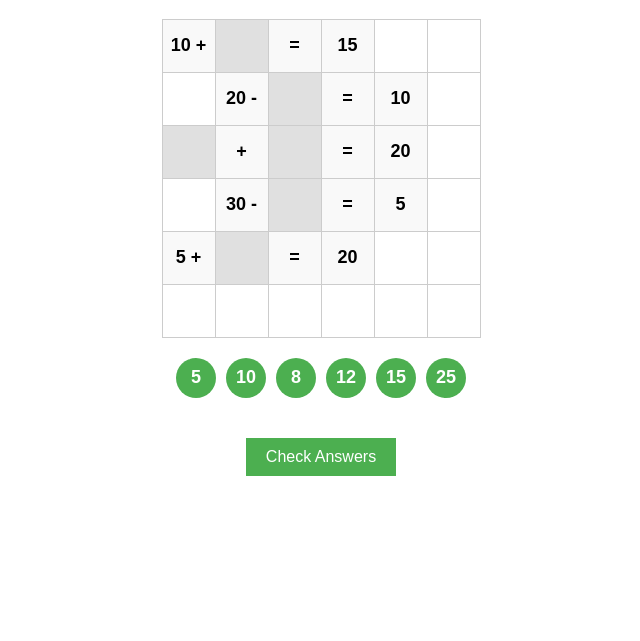
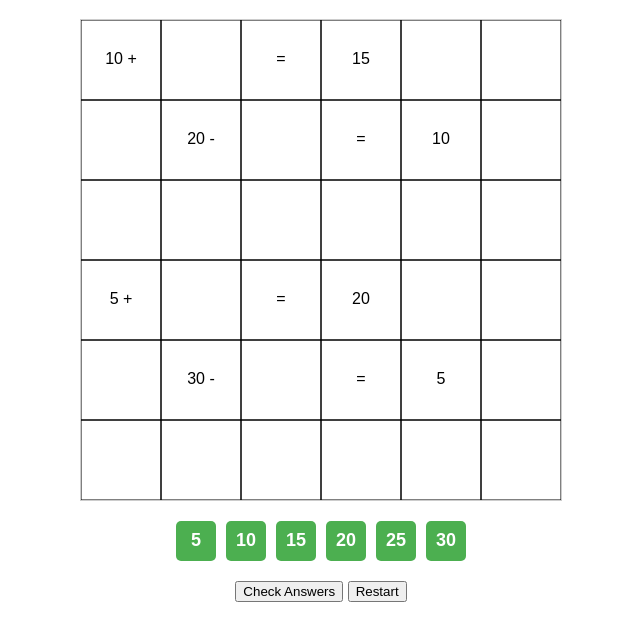
Before and after one commit to apisit0815/game, a plain HTML site: page index.html in a window 1280 px wide. Shown: the part 61-702 px from the top of the page, without its empty margins (319-959 px from the left). Drawn offline with Linux system fonts and the light colour scheme.

Commit message:
index.html

```diff
--- a/index.html
+++ b/index.html
@@ -10,39 +10,18 @@
       text-align: center;
       margin: 20px;
     }
-    table {
-      border-collapse: collapse;
+    canvas {
+      border: 1px solid #ccc;
+      display: block;
       margin: 20px auto;
-    }
-    td {
-      width: 50px;
-      height: 50px;
-      text-align: center;
-      vertical-align: middle;
-      border: 1px solid #ccc;
-      font-size: 18px;
-      font-weight: bold;
-      background-color: #f9f9f9;
-    }
-    td.empty {
-      background-color: #fff;
-    }
-    td.drop-zone {
-      background-color: #e0e0e0;
-    }
-    td.drop-zone[data-correct="true"] {
-      background-color: lightgreen;
-    }
-    td.drop-zone[data-correct="false"] {
-      background-color: lightcoral;
     }
     .number-bank {
       display: flex;
       justify-content: center;
-      margin: 20px;
       gap: 10px;
+      margin: 20px 0;
     }
-    .draggable {
+    .number {
       width: 40px;
       height: 40px;
       background-color: #4CAF50;
@@ -50,133 +29,145 @@
       display: flex;
       align-items: center;
       justify-content: center;
-      border-radius: 50%;
-      cursor: grab;
+      border-radius: 5px;
       font-size: 18px;
       font-weight: bold;
-    }
-    .draggable:active {
-      cursor: grabbing;
-    }
-    button {
-      margin-top: 20px;
-      padding: 10px 20px;
-      font-size: 16px;
-      background-color: #4CAF50;
-      color: white;
-      border: none;
-      cursor: pointer;
-    }
-    button:hover {
-      background-color: #45a049;
+      cursor: grab;
     }
   </style>
 </head>
 <body>
   <h1>Math Crossword Puzzle</h1>
-
-  <!-- Puzzle Grid -->
-  <table>
-    <tr>
-      <td>10 +</td>
-      <td class="drop-zone" data-answer="5"></td>
-      <td>=</td>
-      <td>15</td>
-      <td class="empty"></td>
-      <td class="empty"></td>
-    </tr>
-    <tr>
-      <td class="empty"></td>
-      <td>20 -</td>
-      <td class="drop-zone" data-answer="10"></td>
-      <td>=</td>
-      <td>10</td>
-      <td class="empty"></td>
-    </tr>
-    <tr>
-      <td class="drop-zone" data-answer="8"></td>
-      <td>+</td>
-      <td class="drop-zone" data-answer="12"></td>
-      <td>=</td>
-      <td>20</td>
-      <td class="empty"></td>
-    </tr>
-    <tr>
-      <td class="empty"></td>
-      <td>30 -</td>
-      <td class="drop-zone" data-answer="25"></td>
-      <td>=</td>
-      <td>5</td>
-      <td class="empty"></td>
-    </tr>
-    <tr>
-      <td>5 +</td>
-      <td class="drop-zone" data-answer="15"></td>
-      <td>=</td>
-      <td>20</td>
-      <td class="empty"></td>
-      <td class="empty"></td>
-    </tr>
-    <tr>
-      <td class="empty"></td>
-      <td class="empty"></td>
-      <td class="empty"></td>
-      <td class="empty"></td>
-      <td class="empty"></td>
-      <td class="empty"></td>
-    </tr>
-  </table>
-
-  <!-- Number Bank -->
-  <div class="number-bank" id="numberBank">
-    <div class="draggable" draggable="true" data-value="5">5</div>
-    <div class="draggable" draggable="true" data-value="10">10</div>
-    <div class="draggable" draggable="true" data-value="8">8</div>
-    <div class="draggable" draggable="true" data-value="12">12</div>
-    <div class="draggable" draggable="true" data-value="15">15</div>
-    <div class="draggable" draggable="true" data-value="25">25</div>
-  </div>
-
+  <canvas id="puzzleCanvas" width="480" height="480"></canvas>
+  <div class="number-bank" id="numberBank"></div>
   <button onclick="checkAnswers()">Check Answers</button>
+  <button onclick="restartGame()">Restart</button>
+  <p id="result"></p>
 
   <script>
-    const draggables = document.querySelectorAll('.draggable');
-    const dropZones = document.querySelectorAll('.drop-zone');
+    const canvas = document.getElementById("puzzleCanvas");
+    const ctx = canvas.getContext("2d");
+    const gridSize = 6;
+    const cellSize = 80;
+    const numberBank = [5, 10, 15, 20, 25, 30];
+    const correctAnswers = {
+      "0,1": 5,
+      "1,2": 10,
+      "3,1": 15,
+      "4,2": 25
+    };
+    const grid = [
+      ["10 +", null, "=", "15", null, null],
+      [null, "20 -", null, "=", "10", null],
+      [null, null, null, null, null, null],
+      ["5 +", null, "=", "20", null, null],
+      [null, "30 -", null, "=", "5", null],
+      [null, null, null, null, null, null]
+    ];
 
-    // Add drag events to number bank items
-    draggables.forEach(draggable => {
-      draggable.addEventListener('dragstart', (e) => {
-        e.dataTransfer.setData('text/plain', draggable.dataset.value);
+    const draggableNumbers = [];
+    let selectedNumber = null;
+
+    // Draw the grid
+    function drawGrid() {
+      ctx.clearRect(0, 0, canvas.width, canvas.height);
+
+      for (let row = 0; row < gridSize; row++) {
+        for (let col = 0; col < gridSize; col++) {
+          const x = col * cellSize;
+          const y = row * cellSize;
+
+          // Draw cell border
+          ctx.strokeRect(x, y, cellSize, cellSize);
+
+          // Draw text
+          if (grid[row][col]) {
+            ctx.font = "16px Arial";
+            ctx.textAlign = "center";
+            ctx.textBaseline = "middle";
+            ctx.fillText(grid[row][col], x + cellSize / 2, y + cellSize / 2);
+          }
+        }
+      }
+    }
+
+    // Populate the number bank
+    function populateNumberBank() {
+      const bankDiv = document.getElementById("numberBank");
+      bankDiv.innerHTML = "";
+
+      numberBank.forEach((num) => {
+        const numberDiv = document.createElement("div");
+        numberDiv.className = "number";
+        numberDiv.textContent = num;
+        numberDiv.draggable = true;
+
+        numberDiv.addEventListener("dragstart", (e) => {
+          selectedNumber = num;
+        });
+
+        bankDiv.appendChild(numberDiv);
       });
+    }
+
+    // Add drag-and-drop functionality
+    canvas.addEventListener("dragover", (e) => {
+      e.preventDefault();
     });
 
-    // Add drag-and-drop functionality to drop zones
-    dropZones.forEach(zone => {
-      zone.addEventListener('dragover', (e) => {
-        e.preventDefault();
-      });
+    canvas.addEventListener("drop", (e) => {
+      const rect = canvas.getBoundingClientRect();
+      const x = e.clientX - rect.left;
+      const y = e.clientY - rect.top;
 
-      zone.addEventListener('drop', (e) => {
-        e.preventDefault();
-        const value = e.dataTransfer.getData('text/plain');
-        zone.textContent = value;
-        zone.dataset.userAnswer = value;
-      });
+      const col = Math.floor(x / cellSize);
+      const row = Math.floor(y / cellSize);
+
+      if (correctAnswers[`${row},${col}`] !== undefined) {
+        grid[row][col] = selectedNumber;
+        drawGrid();
+      }
     });
 
     // Check answers
     function checkAnswers() {
-      dropZones.forEach(zone => {
-        const userAnswer = parseInt(zone.dataset.userAnswer, 10);
-        const correctAnswer = parseInt(zone.dataset.answer, 10);
+      let allCorrect = true;
+      for (const key in correctAnswers) {
+        const [row, col] = key.split(",").map(Number);
+        if (grid[row][col] !== correctAnswers[key]) {
+          allCorrect = false;
+          break;
+        }
+      }
 
-        if (userAnswer === correctAnswer) {
-          zone.dataset.correct = "true";
-        } else {
-          zone.dataset.correct = "false";
-        }
-      });
+      const result = document.getElementById("result");
+      if (allCorrect) {
+        result.textContent = "🎉 Well done! You solved the puzzle!";
+      } else {
+        result.textContent = "❌ Some answers are incorrect. Try again!";
+      }
     }
+
+    // Restart the game
+    function restartGame() {
+      // Reset grid and selected numbers
+      for (let key in correctAnswers) {
+        const [row, col] = key.split(",").map(Number);
+        grid[row][col] = null;
+      }
+      selectedNumber = null;
+
+      // Clear result message
+      document.getElementById("result").textContent = "";
+
+      // Redraw grid and populate the number bank
+      drawGrid();
+      populateNumberBank();
+    }
+
+    // Initialize the game
+    drawGrid();
+    populateNumberBank();
   </script>
 </body>
 </html>
```
